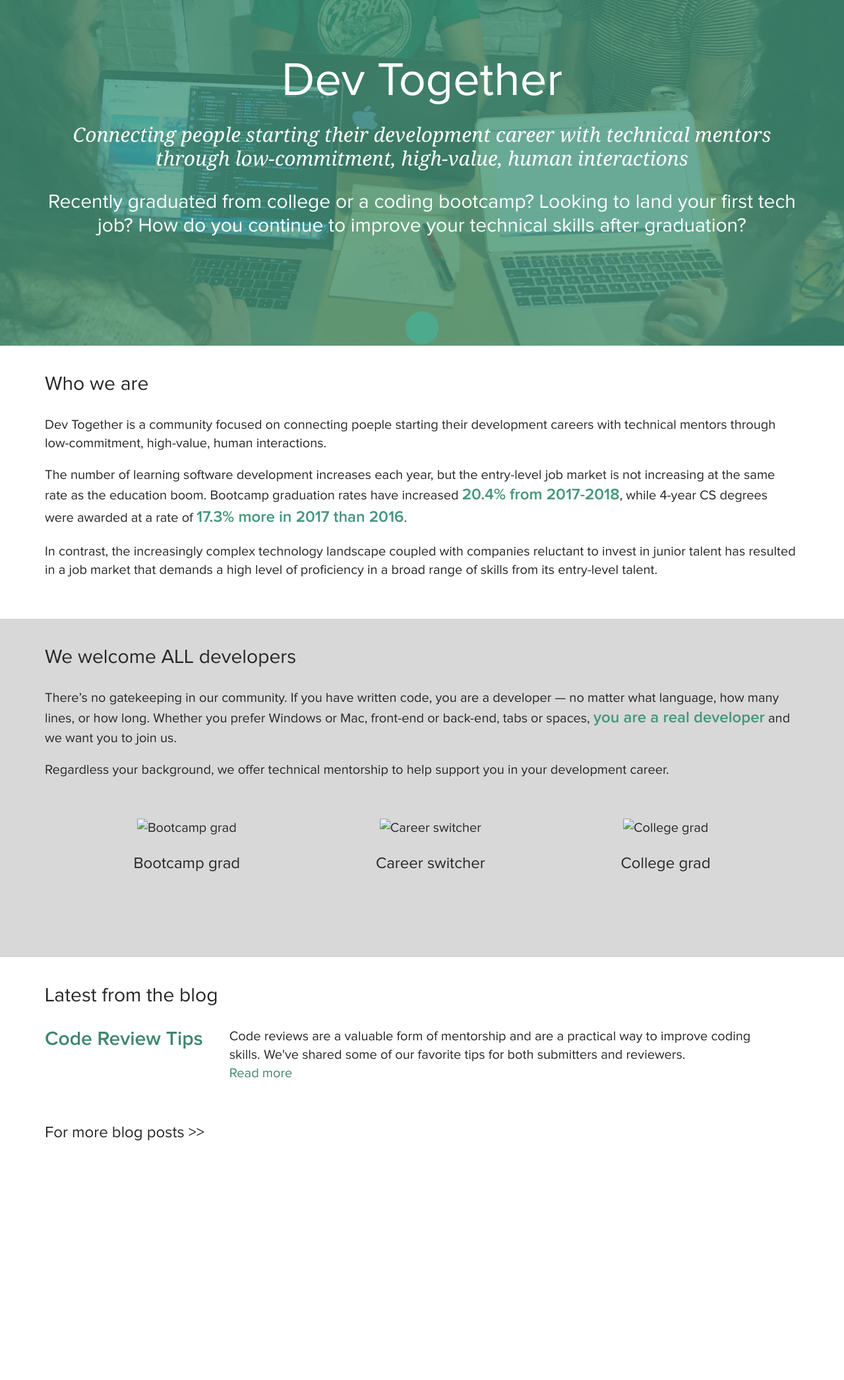
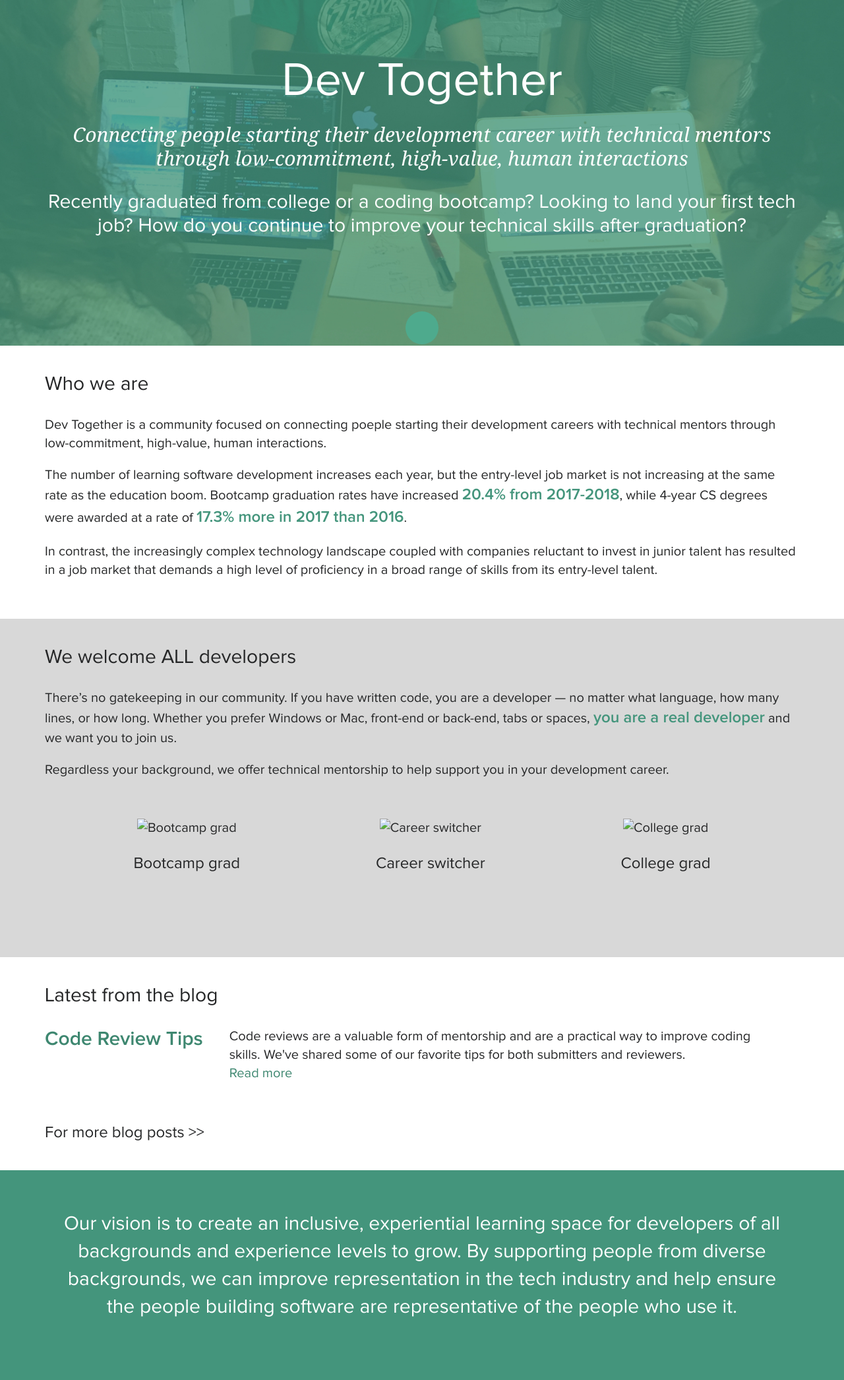
Before and after one commit to mercedesb/dev-together, a Jekyll site: the page built from docs/index.html, in a window 1280 px wide. Shown: the whole page at 66% size. Built offline with Jekyll 4.4.1, drawn with Linux system fonts in a browser that asks for light colours; before the commit the page ends 1774 px from its top, so only the background shows below that.

Commit message:
vision section

```diff
--- /dev/null
+++ b/docs/_includes/vision.html
@@ -0,0 +1,7 @@
+<section class="Section Vision">
+  <div class="Section-content">
+    <p>Our vision is to create an inclusive, experiential learning space for developers of all backgrounds and experience levels
+    to grow. By supporting people from diverse backgrounds, we can improve representation in the tech industry and help ensure
+    the people building software are representative of the people who use it.</p>
+  </div>
+</section>
--- a/docs/_sass/base/_content.scss
+++ b/docs/_sass/base/_content.scss
@@ -68,3 +68,14 @@
   color: $black;
   font-size: 1.2rem;
 }
+
+.Vision {
+  background-color: $brand-color;
+  text-align: center;
+  color: $white;
+  font-size: 1.2rem;
+
+  @include media($min-desktop) {
+    font-size: 1.5rem;
+  }
+}
--- a/docs/index.html
+++ b/docs/index.html
@@ -9,4 +9,5 @@ body_class: home-intro
     {% include who_we_are.html %}
     {% include we_welcome_you.html %}
     {% include latest_from_the_blog.html %}
+    {% include vision.html %}
   </main>
```
